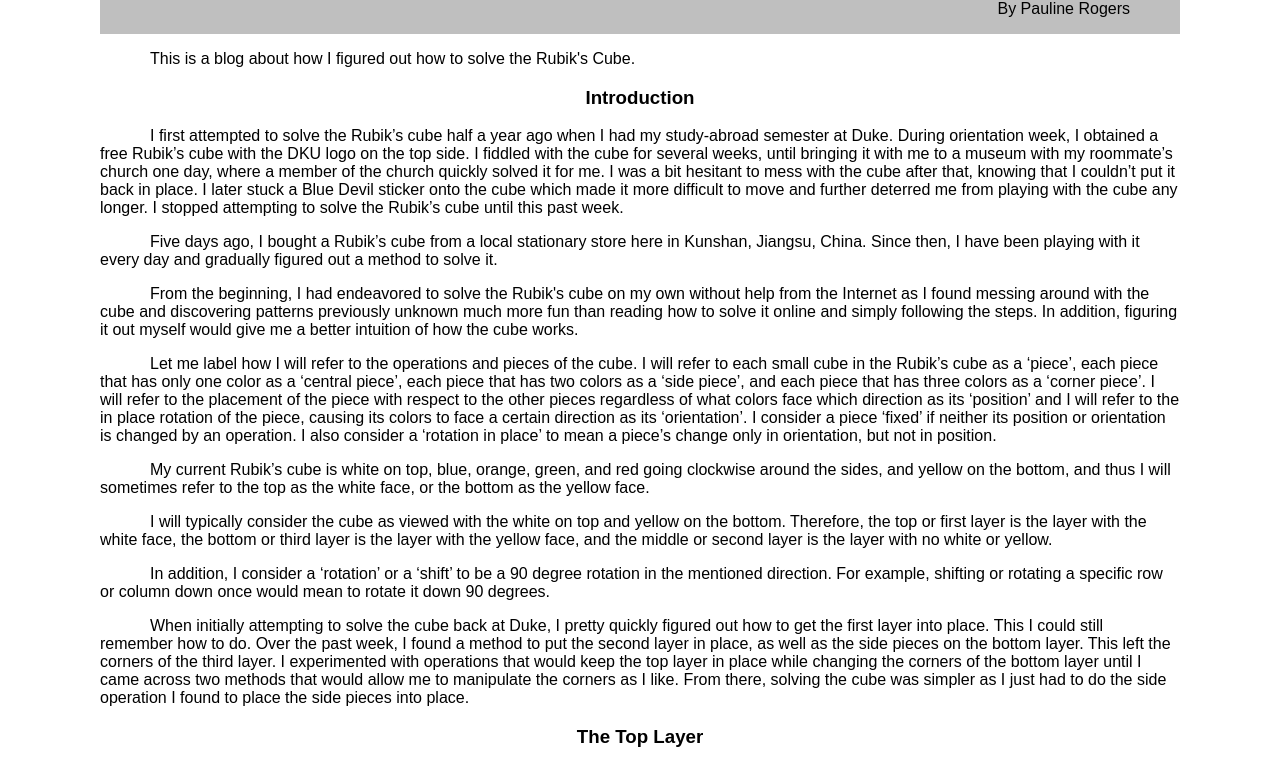
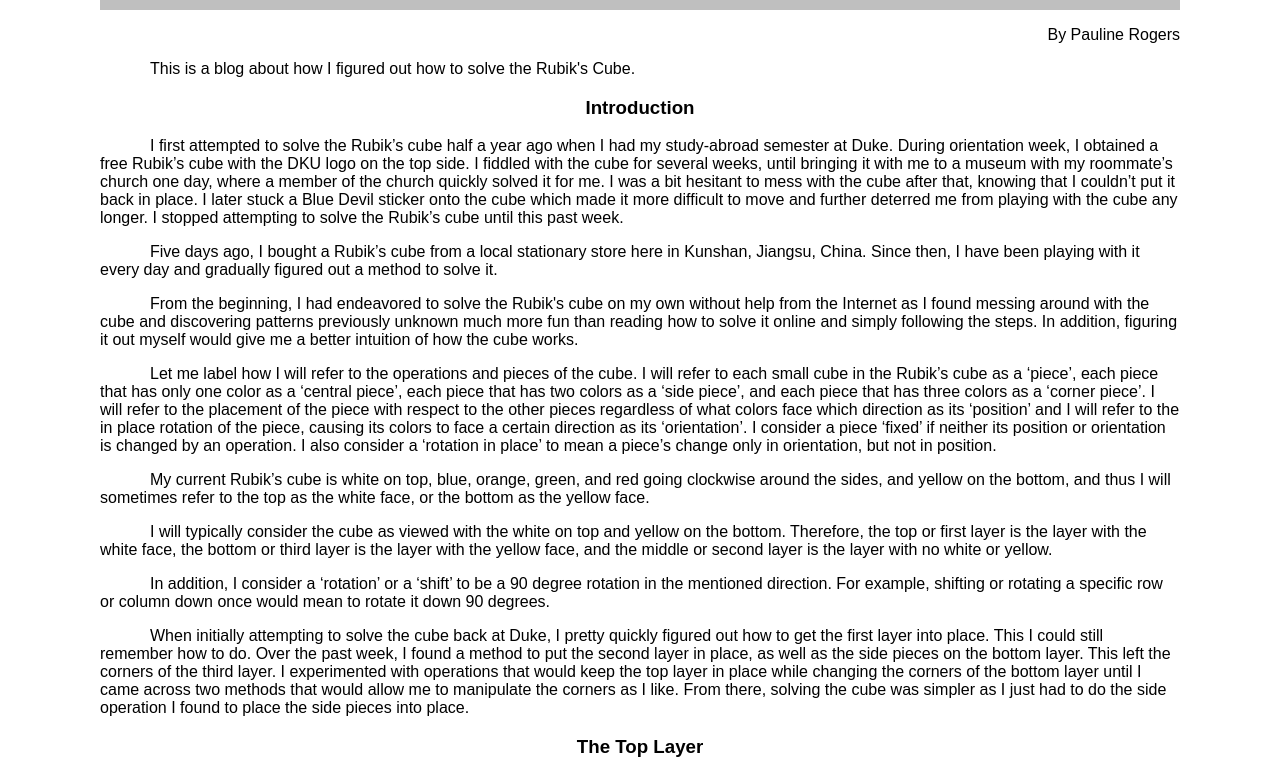
Before and after one commit to KatherynGN/rubiks_cube, a plain HTML site: page index.html in a window 1280 px wide. Shown: the part 78-844 px from the top of the page. Drawn offline with Linux system fonts and the light colour scheme.

Commit message:
author in body not header

```diff
--- a/index.html
+++ b/index.html
@@ -9,9 +9,11 @@
 <body>
     <header>
         <h1 class = "title">How To Solve a Rubik's Cube Intuitively</h1>
-        <p class = "author">By Pauline Rogers</p>
     </header>
     <section>
+        <p class = "author">By Pauline Rogers</p>
+
+
         <p>This is a blog about how I figured out how to solve the Rubik's Cube.</p>
     </section>
 
--- a/styles.css
+++ b/styles.css
@@ -3,6 +3,12 @@ body {
     margin-left: 100px;
     margin-right: 100px;
     padding: 0;
+}
+.author {
+    text-align: right;
+    align-self: flex-end;
+    width: 100%;
+    margin-right: 120px;
 }
 
 header {
@@ -18,13 +24,7 @@ header {
     width: 100%;
 }
 
-.author {
-    text-align: right;
-    align-self: flex-end;
-    width: 100%;
-    margin-right: 50px;
-    margin-top: -10px;
-}
+
 h3 {
     text-align: center;
 }
```
